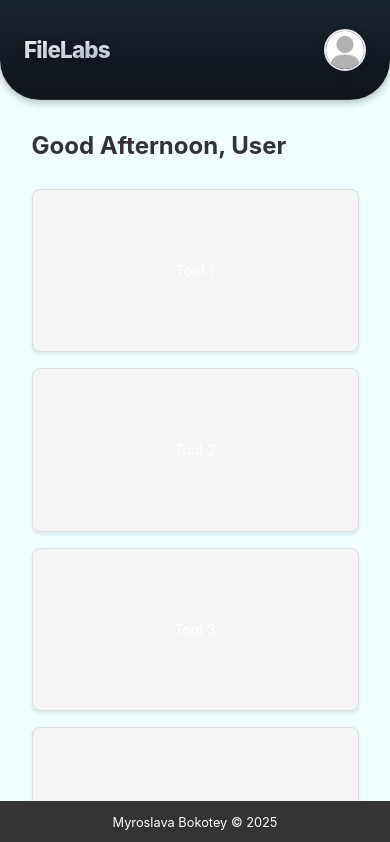
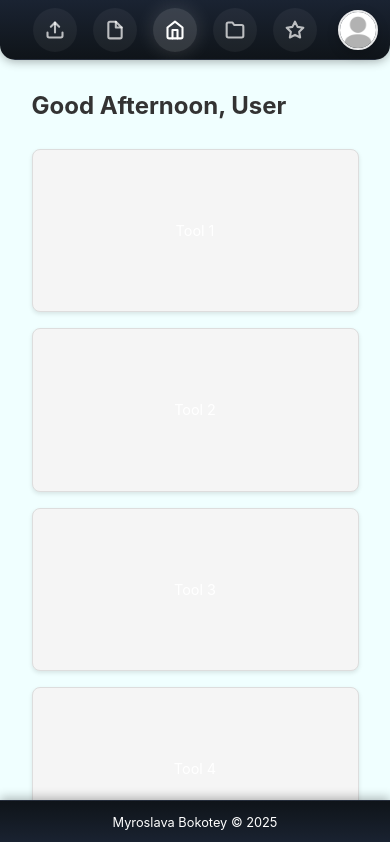
Before and after one commit to mirrosyaa/FileLabs, a React (Create React App) app in the folder client/: page /home in a window 390 px wide. Shown: the top 842 px of the page. Built offline with nearby package versions, Linux system fonts and the light colour scheme; no server answers; sample sign-in values are in the browser's storage.

Commit message:
navabr skillz

```diff
--- a/client/src/CSS/footer.module.css
+++ b/client/src/CSS/footer.module.css
@@ -1,5 +1,5 @@
 .footer {
-  background-color: #333;
+  background: linear-gradient(180deg, #0f1419 0%, #1a2332 100%);
   color: white;
   text-align: center;
   padding: 1rem;
@@ -7,6 +7,8 @@
   bottom: 0;
   width: 100%;
   font-size: 0.9rem;
+  border-top: 1px solid rgba(255, 255, 255, 0.05);
+  box-shadow: 0 -2px 10px rgba(0, 0, 0, 0.3);
 }
 
 @media (max-width: 600px) {
--- a/client/src/CSS/navbar.module.css
+++ b/client/src/CSS/navbar.module.css
@@ -251,33 +251,155 @@
   border-radius: 0 0 12px 12px;
 }
 
-/* Smooth media query for smaller screens */
-@media (max-width: 768px) {
+/* Mobile Navigation */
+@media (max-width: 1024px) {
   .navbar {
-    padding: 0.75rem 1.5rem;
-  }
-
-  .nav-center {
-    gap: 0.5rem;
-  }
-
-  .nav-button {
-    padding: 0.5rem 1rem;
-    font-size: 0.9rem;
+    height: 80px;
+    padding: 0 1.5rem;
+    border-radius: 0 0 30px 30px;
   }
 
   .nav-brand a {
     font-size: 1.4rem;
   }
 
+  .nav-center {
+    gap: 1rem;
+  }
+
+  .icon-circle {
+    width: 48px;
+    height: 48px;
+  }
+
+  .button-label {
+    font-size: 0.7rem;
+  }
+
   .profile-photo {
-    width: 42px;
-    height: 42px;
+    width: 52px;
+    height: 52px;
+  }
+}
+
+@media (max-width: 768px) {
+  .navbar {
+    height: 70px;
+    padding: 0 1rem;
+    border-radius: 0 0 20px 20px;
+  }
+
+  .nav-brand {
+    display: none;
+  }
+
+  .nav-center {
+    position: static;
+    transform: none;
+    gap: 0.5rem;
+    flex: 1;
+    justify-content: center;
+    margin: 0;
+    padding-left: 0;
+  }
+
+  .nav-button {
+    padding: 0.3rem 0.5rem;
+  }
+
+  .icon-circle {
+    width: 48px;
+    height: 48px;
+  }
+
+  .icon-circle svg {
+    width: 22px;
+    height: 22px;
+  }
+
+  .button-label {
+    display: none;
+  }
+
+  .profile-photo {
+    width: 46px;
+    height: 46px;
+  }
+
+  .nav-button:hover {
+    transform: translateY(-1px);
+  }
+
+  .nav-button:hover .icon-circle {
+    transform: scale(1.05);
+  }
+
+  .nav-right {
+    width: auto;
+  }
+
+  .nav-button.active::after {
+    display: none;
   }
 }
 
 @media (max-width: 480px) {
-  .nav-center {
+  .navbar {
+    height: 60px;
+    padding: 0 0.75rem;
+    border-radius: 0 0 15px 15px;
+  }
+
+  .nav-brand {
     display: none;
   }
+
+  .nav-center {
+    position: static;
+    transform: none;
+    gap: 0.4rem;
+    flex: 1;
+    justify-content: center;
+    margin: 0;
+    padding-left: 0;
+  }
+
+  .nav-button {
+    padding: 0.2rem 0.3rem;
+  }
+
+  .icon-circle {
+    width: 44px;
+    height: 44px;
+  }
+
+  .icon-circle svg {
+    width: 20px;
+    height: 20px;
+  }
+
+  .button-label {
+    display: none;
+  }
+
+  .profile-photo {
+    width: 40px;
+    height: 40px;
+  }
+
+  .nav-right {
+    width: auto;
+  }
+
+  .nav-button.active::after {
+    display: none;
+  }
+
+  .nav-button:hover {
+    transform: none;
+  }
+
+  .nav-button:hover .icon-circle {
+    transform: scale(1.02);
+  }
 }
```
